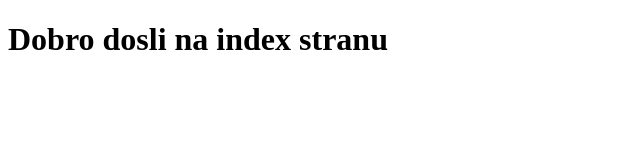
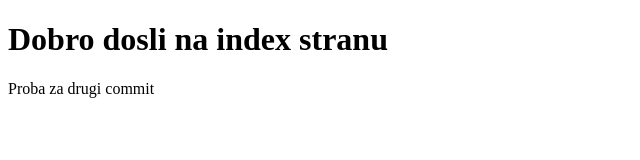
Before and after one commit to okialeks/Prodavnica, a plain HTML site: page Prodavnica/WebContent/index.html in a window 1280 px wide. Shown: the whole page, without its empty margins (0-640 px from the left). Drawn offline with Linux system fonts and the light colour scheme.

Commit message:
Dodao sam jedan parametar na html

```diff
--- a/Prodavnica/WebContent/index.html
+++ b/Prodavnica/WebContent/index.html
@@ -6,5 +6,6 @@
 </head>
 <body>
 <h1>Dobro dosli na index stranu</h1>
+<p>Proba za drugi commit</p>
 </body>
 </html>
```
